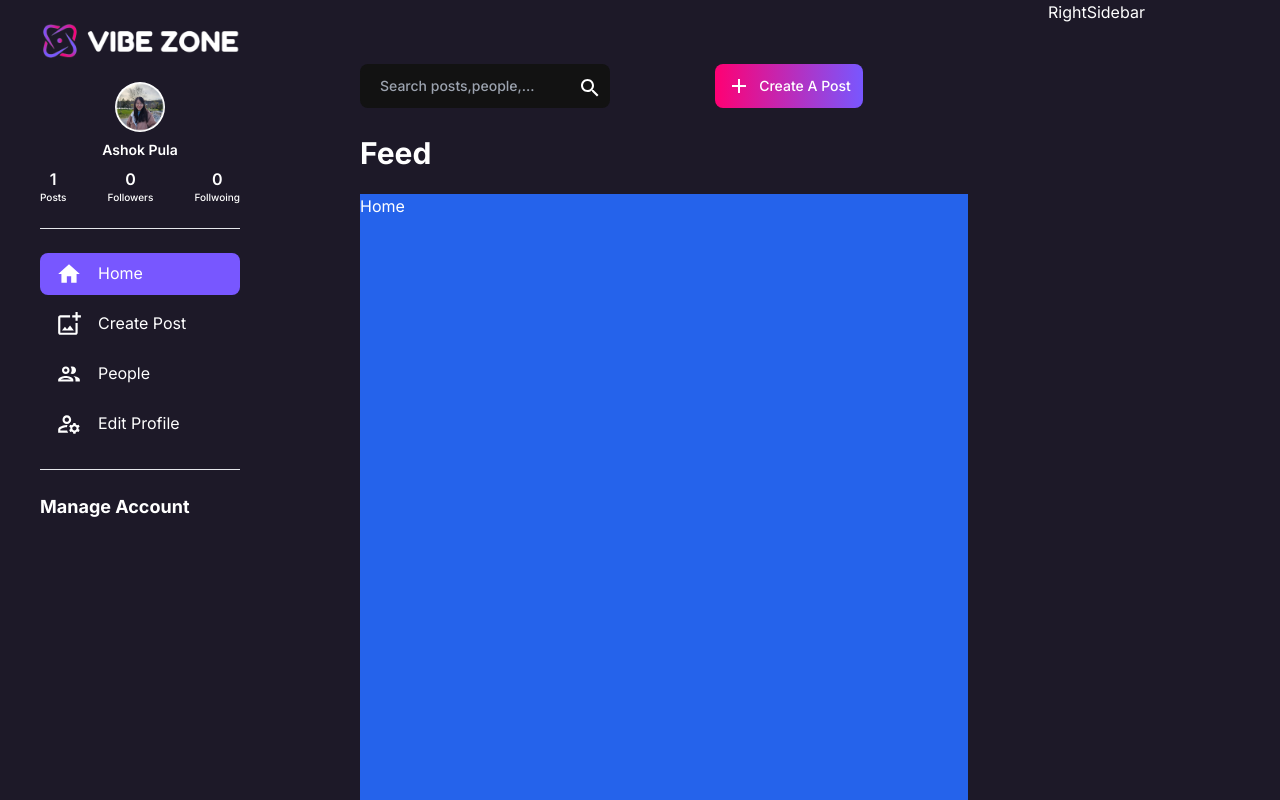
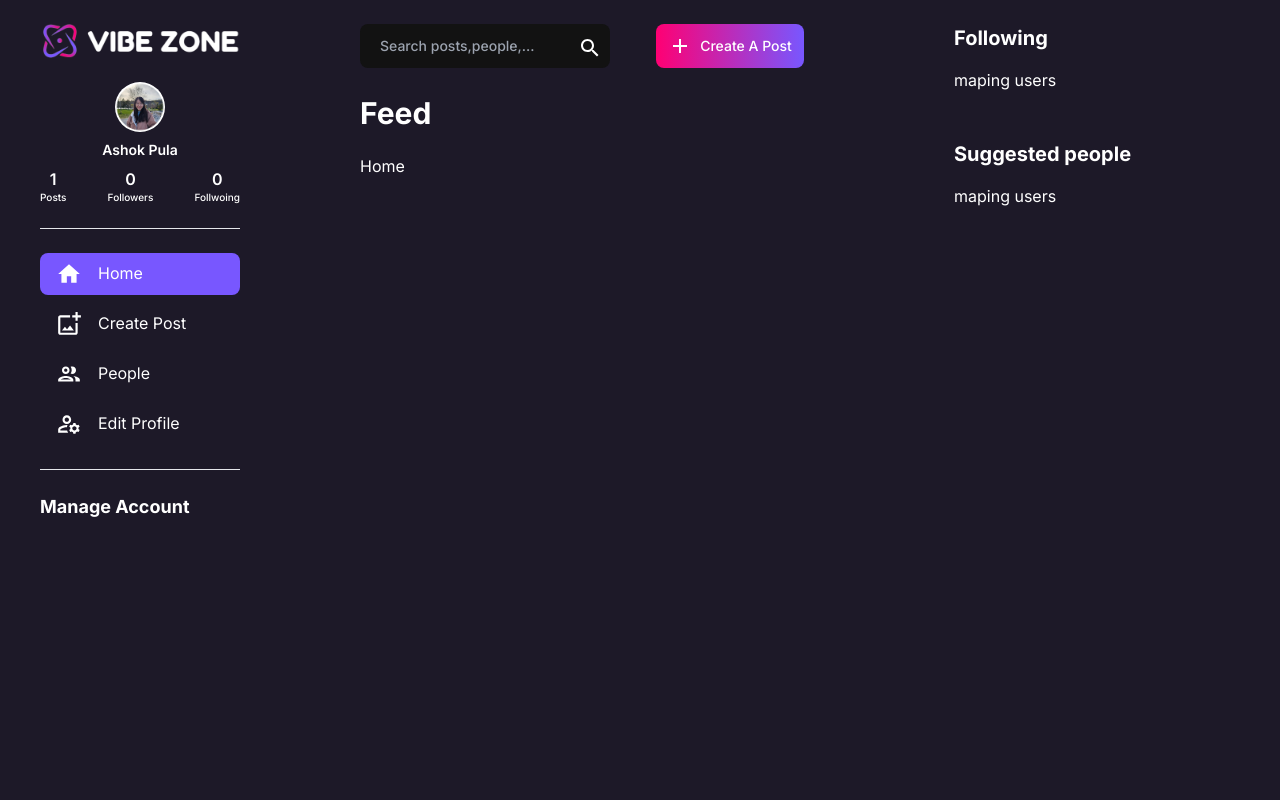
Before and after one commit to pula-ashok/vibezone-clerk, a Next.js app: page / in a window 1280 px wide. Shown: the top 800 px of the page. Built offline with nearby package versions, Linux system fonts and the light colour scheme; no server answers.

Commit message:
rightsidebar completed

```diff
--- a/src/components/layout/MainContainer.jsx
+++ b/src/components/layout/MainContainer.jsx
@@ -10,11 +10,11 @@ const MainContainer = ({ children }) => {
   const firstPath=currentPath.match(regex)?currentPath.match(regex)[0]:currentPath
   const title=pageTitles.find(page=>page.url===firstPath)?.title||''
   return (
-    <section className='flex flex-col flex-1 max-w-3xl px-4 py-10 md:px-10 lg:px-4 xl:px-20'>
+    <section className='flex flex-col flex-1 max-w-3xl px-4  md:px-10 lg:px-4 xl:px-20'>
       <Topbar />
       <div className='mt-6 mb-20'>
         <h1 className='mb-5 text-heading2-bold max-sm:text-heading3-bold text-light-1'>{title}</h1>
-        <div className='h-screen overflow-y-scroll custom-scrollbar bg-blue-600'>
+        <div className='h-screen overflow-y-scroll custom-scrollbar'>
         {children}
         </div>
       </div>
--- a/src/components/layout/RightSidebar.jsx
+++ b/src/components/layout/RightSidebar.jsx
@@ -2,7 +2,16 @@ import React from 'react'
 
 const RightSidebar = () => {
   return (
-    <div>RightSidebar</div>
+    <div className='sticky  right-0 top-0 z-20 h-screen  w-[300px] xl:w-[350px] flex flex-col gap-12 overflow-auto pl-6 pr-10 py-6 max-lg:hidden'>
+      <div className='flex flex-col gap-4'>
+        <h4 className='text-heading4-bold text-light-1'>Following</h4>
+        <div className='flex flex-col gap-4'>maping users</div>
+      </div>
+      <div className='flex flex-col gap-4'>
+        <h4 className='text-heading4-bold text-light-1'>Suggested people</h4>
+        <div className='flex flex-col gap-4'>maping users</div>
+      </div>
+    </div>
   )
 }
 
```
